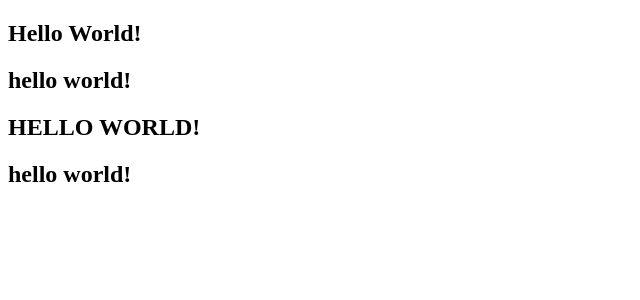
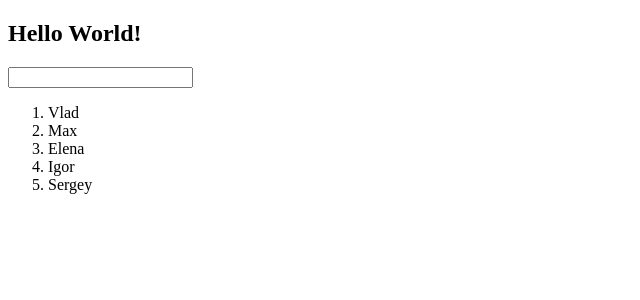
Before and after one commit to Rechetnikov/vue-project, a Vue app: page / in a window 1280 px wide. Shown: the top 300 px of the page, without its empty margins (0-640 px from the left). Built offline with nearby package versions, Linux system fonts and the light colour scheme.

Commit message:
Блок 6. Фильтрация списков. Урок 2.

```diff
--- a/src/App.vue
+++ b/src/App.vue
@@ -1,9 +1,10 @@
 <template>
   <div>
     <h2>{{ title }}</h2>
-    <h2>{{ title | lowercase }}</h2>
-    <h2>{{ title | uppercase }}</h2>
-    <h2>{{ title | uppercase| lowercase  }}</h2>
+    <input type="text" v-model="searchName" />
+    <ol>
+      <li v-for="name of filteredNames" v-bind:key="name.id">{{name}}</li>
+    </ol>
   </div>
 </template>
 
@@ -11,12 +12,16 @@
   export default {
     data(){
       return{
-        title: 'Hello World!'
+        title: 'Hello World!',
+        searchName: '',
+        names: ['Vlad', 'Max', 'Elena', 'Igor', 'Sergey']
       }
     },
-    filters:{
-      lowercase(value){
-        return value.toLowerCase()
+    computed:{
+      filteredNames(){
+        return this.names.filter(name => {
+          return name.toLowerCase().indexOf(this.searchName.toLowerCase()) !== -1
+        })
       }
     }
   }
--- a/src/main.js
+++ b/src/main.js
@@ -1,7 +1,5 @@
 import Vue from 'vue'
 import App from './App.vue'
-
-Vue.filter('uppercase', value => value.toUpperCase())
 
 new Vue({
   render: h => h(App),
```
